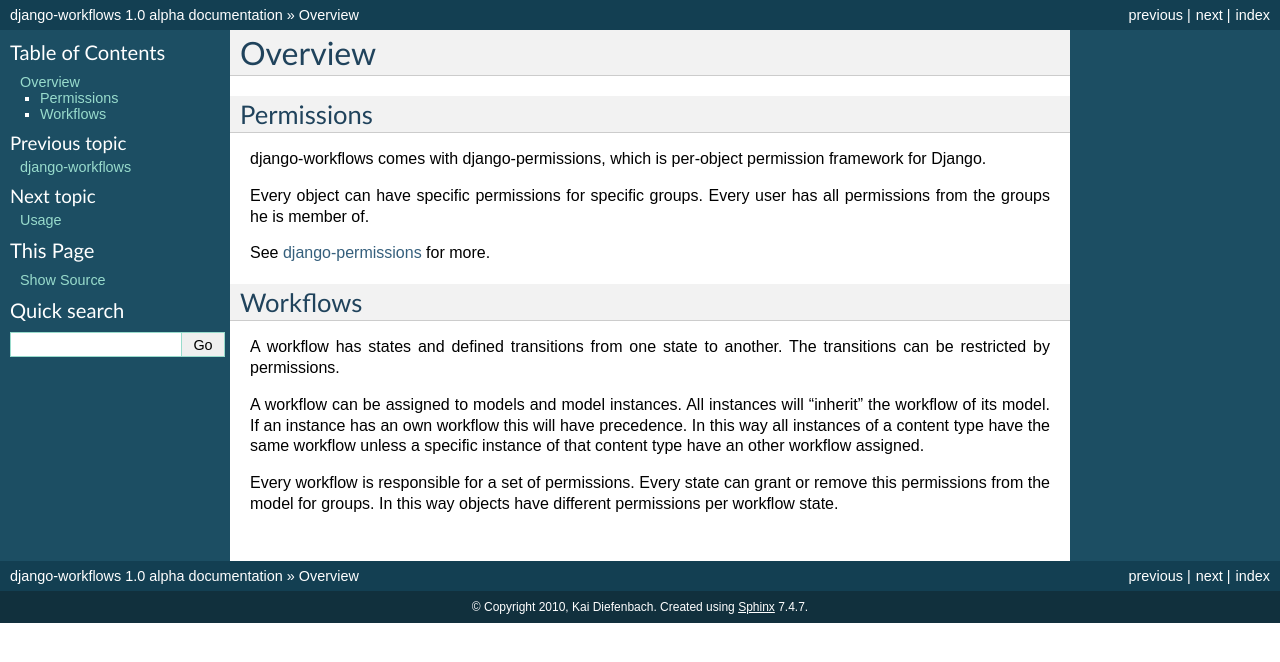
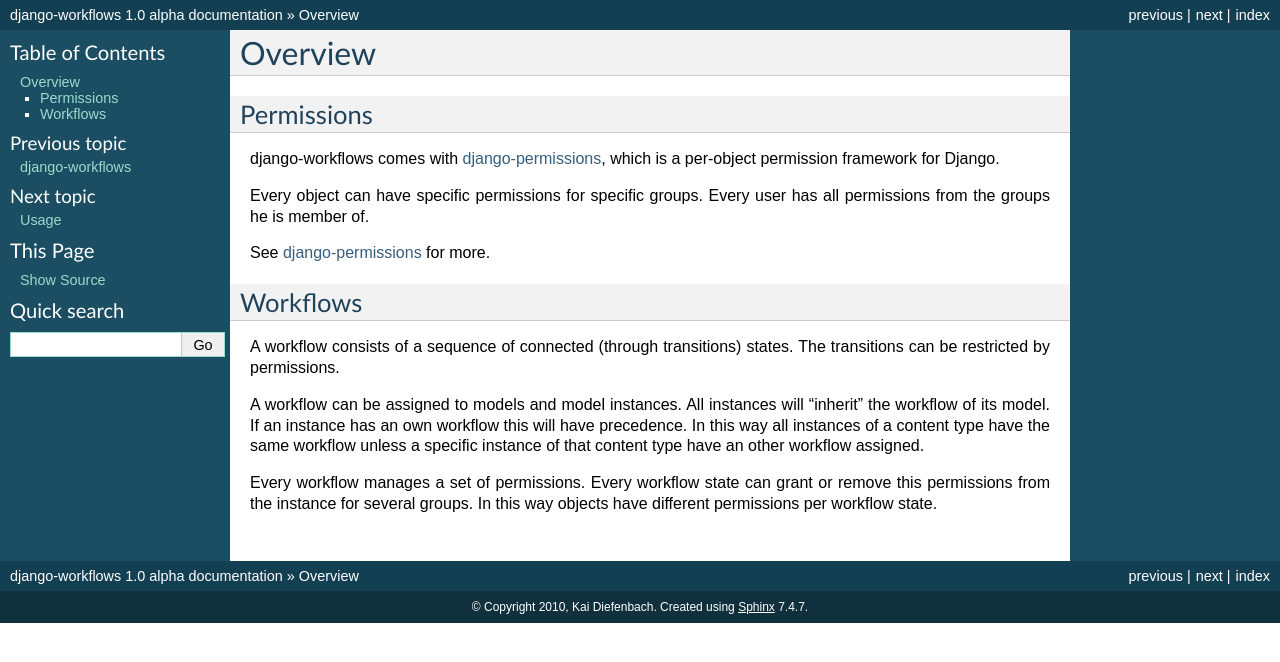
Before and after one commit to diefenbach/django-workflows, a Sphinx documentation site: the page built from docs/overview.rst, in a window 1280 px wide. Shown: the top 662 px of the page. Built offline with Sphinx 7.4.7, drawn with Linux system fonts in a browser that asks for light colours.

Commit message:
Updated docs.

```diff
--- a/README.txt
+++ b/README.txt
@@ -8,6 +8,11 @@
 
 For more documentation please visit: http://packages.python.org/django-workflows/
 
+Code
+====
+
+The code can be found on bitbucket: http://bitbucket.org/diefenbach/django-workflows/
+
 Changes
 =======
 
--- a/docs/overview.rst
+++ b/docs/overview.rst
@@ -5,8 +5,9 @@
 Permissions
 -----------
 
-django-workflows comes with django-permissions, which is per-object permission
-framework for Django.
+django-workflows comes with `django-permissions
+<http://packages.python.org/django-permissions/>`_, which is a per-object
+permission framework for Django.
 
 Every object can have specific permissions for specific groups. Every user
 has all permissions from the groups he is member of.
@@ -17,8 +18,8 @@
 Workflows
 ---------
 
-A workflow has states and defined transitions from one state to another. The
-transitions can be restricted by permissions.
+A workflow consists of a sequence of connected (through transitions) states.
+The transitions can be restricted by permissions.
 
 A workflow can be assigned to models and model instances. All instances will
 "inherit" the workflow of its model. If an instance has an own workflow this
@@ -26,6 +27,6 @@
 same workflow unless a specific instance of that content type have an other
 workflow assigned.
 
-Every workflow is responsible for a set of permissions. Every state can
-grant or remove this permissions from the model for groups. In this way
+Every workflow manages a set of permissions. Every workflow state can grant
+or remove this permissions from the instance for several groups. In this way
 objects have different permissions per workflow state.
```
Also changed, not shown: docs/api.rst (+7 -0 lines), docs/usage.rst (+5 -5 lines).
